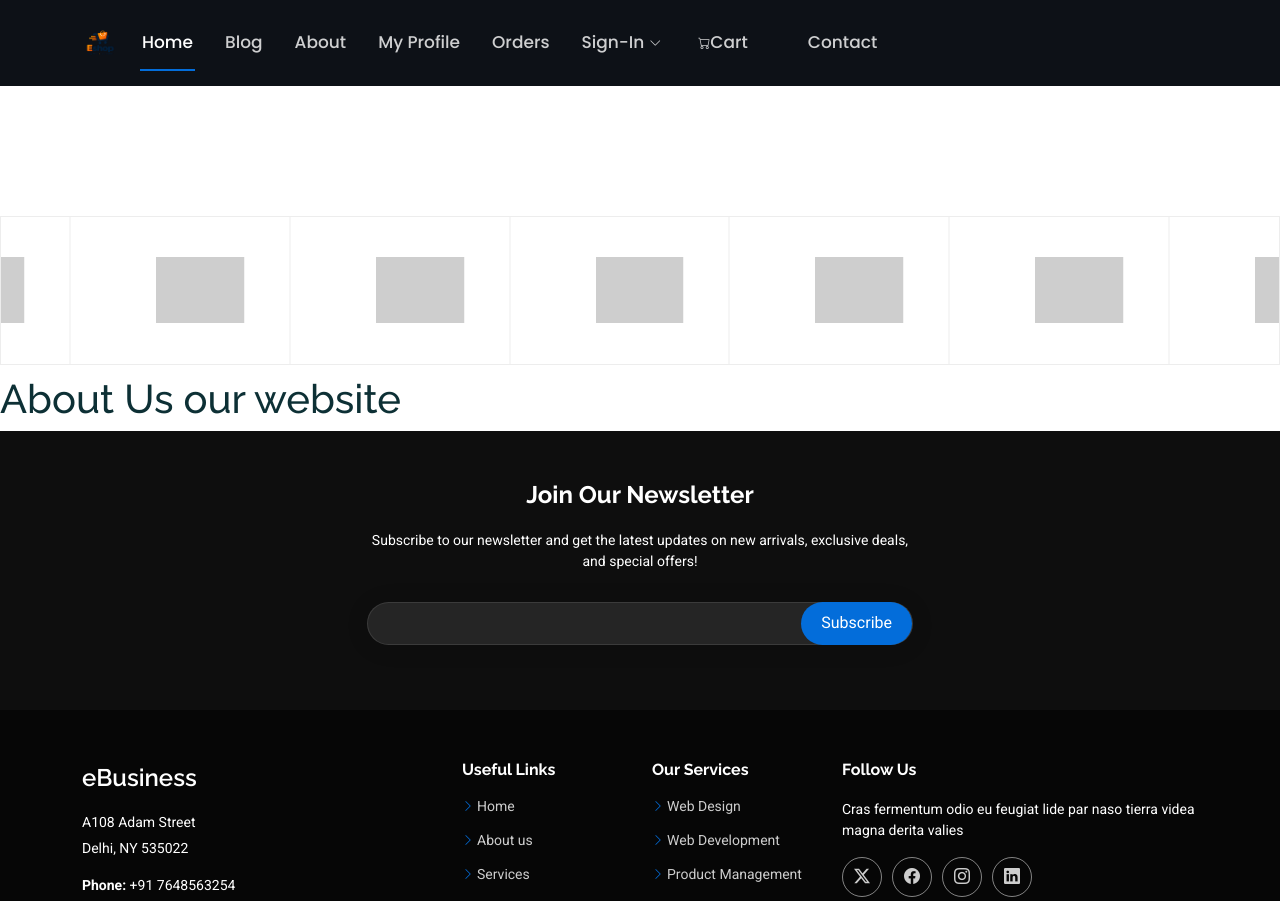
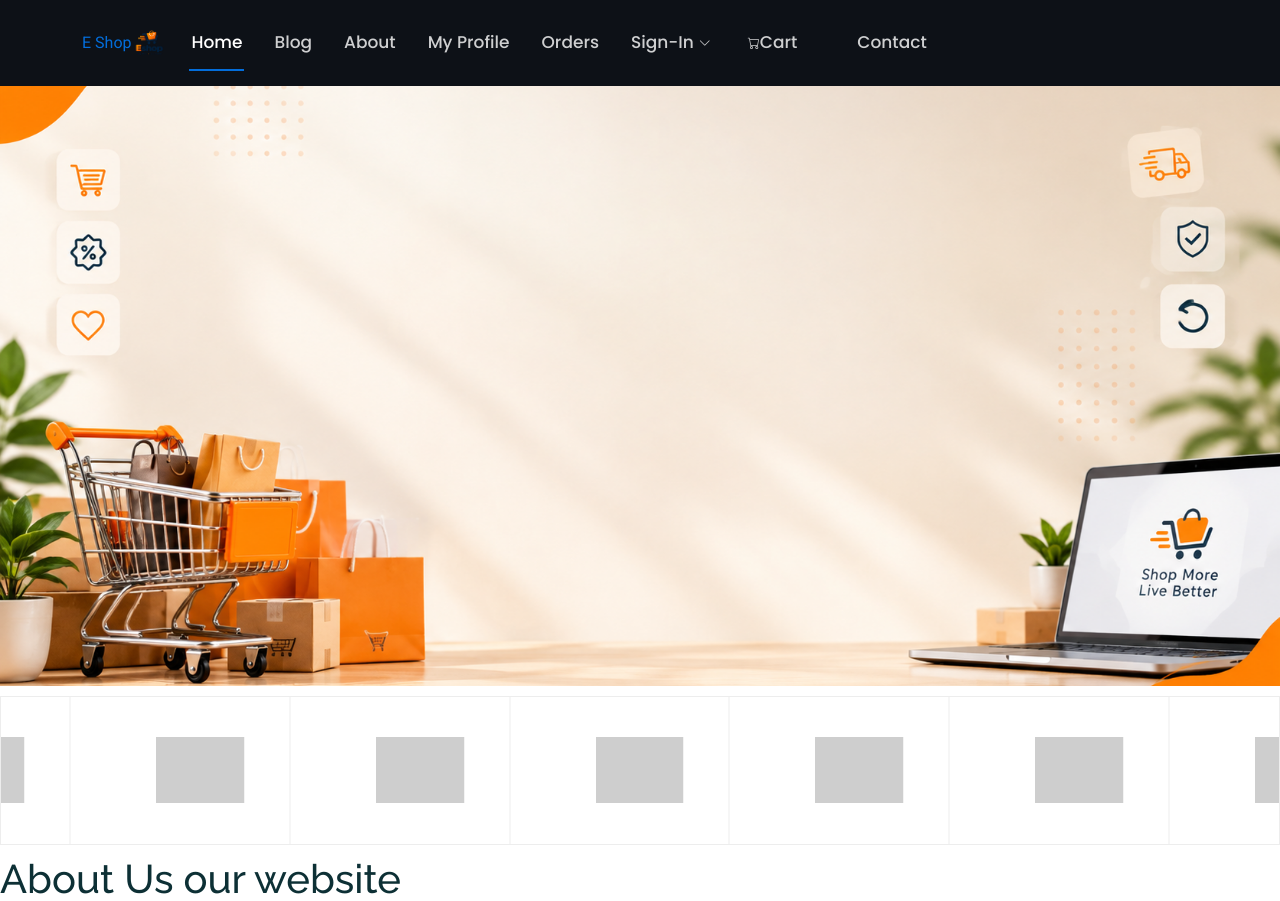
Before and after one commit to nishant-singh21/My-Shop-E-comm, a Django app: page /about in a window 1280 px wide. Shown: the top 901 px of the page. Run offline with Django 5.2, Linux system fonts and the light colour scheme; some libraries are stand-ins or nearby versions; grey boxes are pictures that could not be loaded.

Commit message:
background is done

```diff
--- a/Ecommerce/static/assets/css/main.css
+++ b/Ecommerce/static/assets/css/main.css
@@ -1,16 +1,4 @@
-/**
-* Template Name: eBusiness
-* Template URL: https://bootstrapmade.com/ebusiness-bootstrap-corporate-template/
-* Updated: Jun 23 2025 with Bootstrap v5.3.6
-* Author: BootstrapMade.com
-* License: https://bootstrapmade.com/license/
-*/
-
-/*--------------------------------------------------------------
-# Font & Color Variables
-# Help: https://bootstrapmade.com/color-system/
---------------------------------------------------------------*/
-/* Fonts */
+
 :root {
   --default-font: "Roboto",  system-ui, -apple-system, "Segoe UI", Roboto, "Helvetica Neue", Arial, "Noto Sans", "Liberation Sans", sans-serif, "Apple Color Emoji", "Segoe UI Emoji", "Segoe UI Symbol", "Noto Color Emoji";
   --heading-font: "Raleway",  sans-serif;
@@ -818,7 +806,14 @@ section,
 /*--------------------------------------------------------------
 # Hero Section
 --------------------------------------------------------------*/
-/* Center Hero Section */
+/* Eshop Hero Background */
+
+.hero { background-image: url("../../images/bgg.png");
+   background-size: cover;
+   background-position: center;
+   background-repeat: no-repeat;
+    min-height: 600px; display: flex;
+     align-items: center; }
 
 .hero-content {
     max-width: 900px;
@@ -830,13 +825,13 @@ section,
     font-size: 64px;
     font-weight: 700;
     margin-bottom: 25px;
-    color: #123b3f;
+    color: #2196a1;
 }
 
 .hero-content p {
     font-size: 20px;
     line-height: 1.7;
-    color: #444;
+    color: #a26f6f;
     max-width: 750px;
     margin: 0 auto 35px;
 }
--- a/Ecommerce/templates/base.html
+++ b/Ecommerce/templates/base.html
@@ -41,8 +41,8 @@
 
 
    <!-- Logo -->
-   <a href="/" class="logo d-flex align-items-center">
-    <img src="{% static 'images/logo.png' %}" alt="Logo">
+   <a href="/" class="logo d-flex align-items-center">E Shop
+    <img src="{% static 'images/logo.png' %}" alt="Logo" class="img-fluid">
    </a>
 
     <!-- Navigation -->
--- a/Ecommerce/templates/index.html
+++ b/Ecommerce/templates/index.html
@@ -34,11 +34,6 @@
                         <span>You'll Love</span>
                     </h1>
 
-                    <p>
-                        Shop the latest products at the best prices.
-                        Discover quality fashion, electronics,
-                        accessories and everything you need in one place.
-                    </p>
 
                     <div class="mt-4">
 
```
Also changed, not shown: Ecommerce/static/images/bgg.png (renamed from Ecommerce/static/images/background eshop.png).
